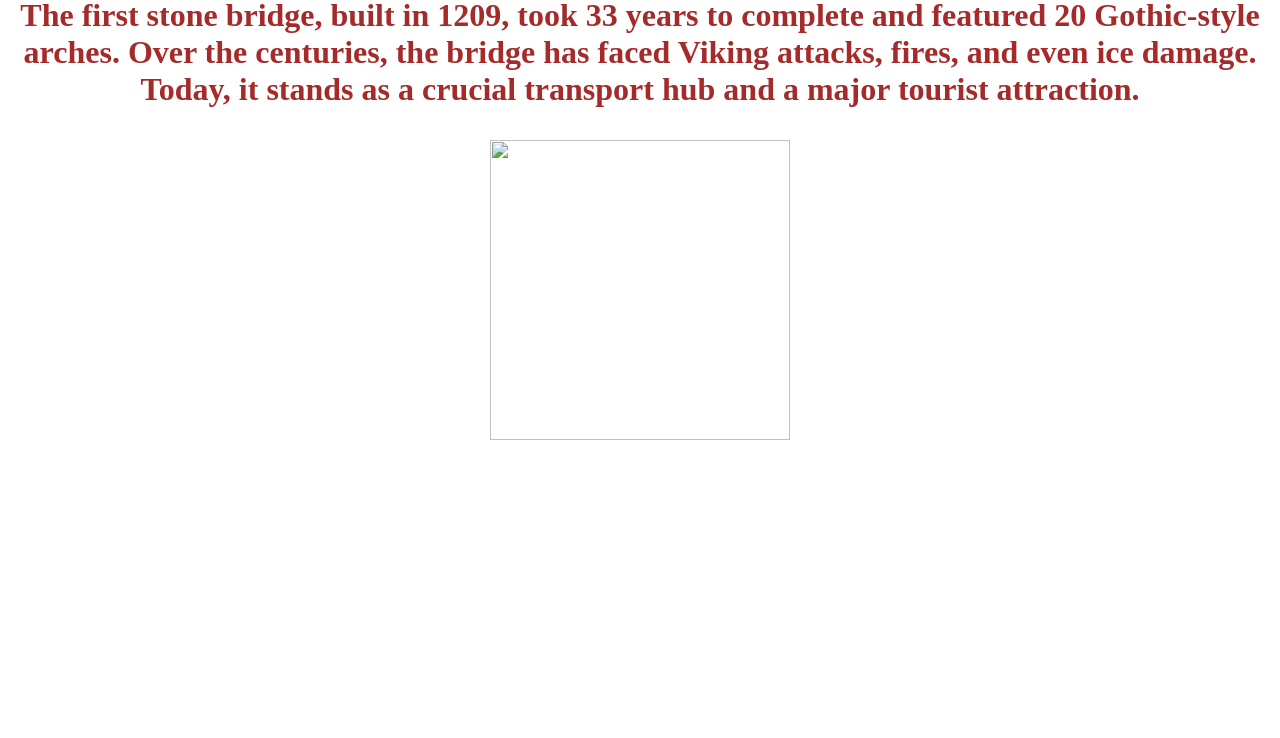
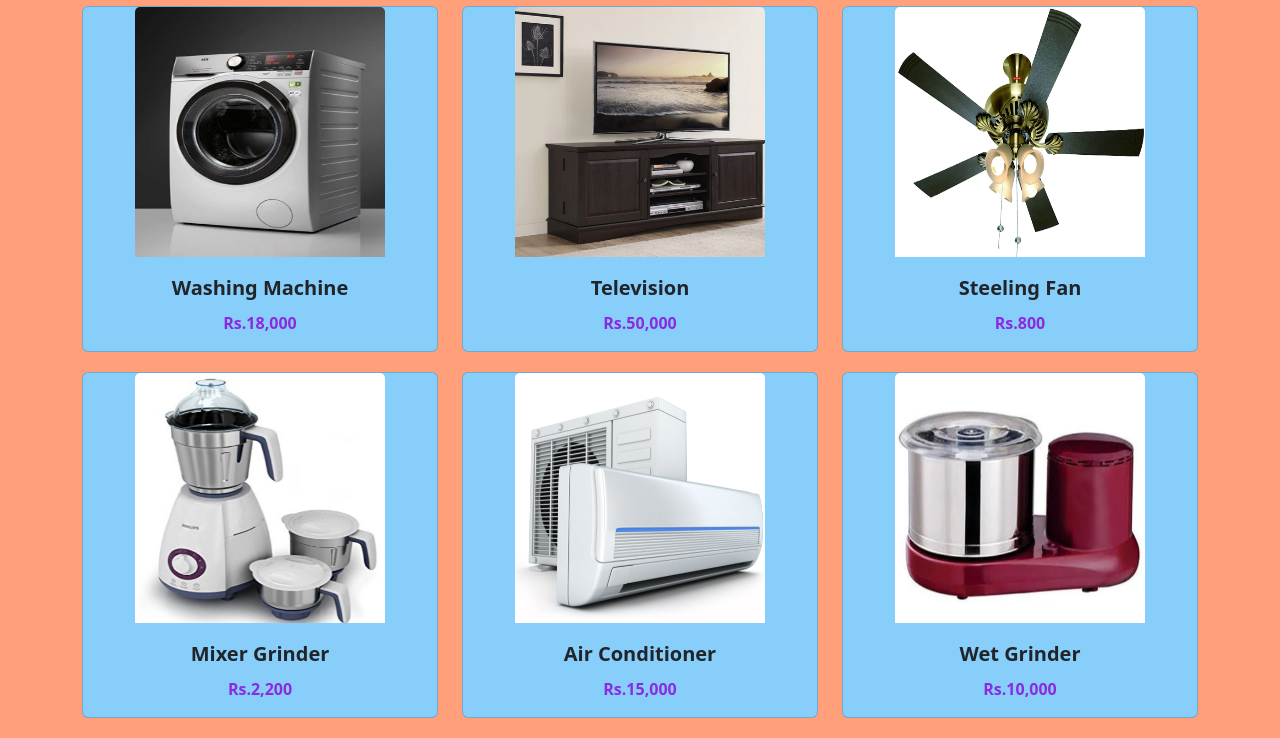
Before and after one commit to Prathibaa07/Boot-Grid, a plain HTML site: page index.html in a window 1280 px wide. Shown: the part 80-818 px from the top of the page. Drawn offline with nearby package versions, Linux system fonts and the light colour scheme.

Commit message:
index.html

```diff
--- a/index.html
+++ b/index.html
@@ -1,24 +1,87 @@
 <head>
+    <link href="https://cdn.jsdelivr.net/npm/bootstrap@5.3.0/dist/css/bootstrap.min.css" rel="stylesheet">
+    <meta name="viewport" content="width=device-width, initial-scale=1">
     <style>
         body{
-            background-image: url("London.jpeg.png") ;
-            background-repeat:repeat ;
-            background-size: cover;
+            background-color: lightsalmon;
         }
-        h1{
-            color: rgb(191, 255, 0);
+        .card{
+            margin-bottom: 20px;
+            background-color: lightskyblue;
+            align-items: center;
         }
-        p{
-            color: brown;
+        .card img{
+            width: 250px;
+            height: 250px;
+        }
+        .card-title{
+            font-size: 20px;
+            font-weight: bold;
+        }
+        .card-text{
+            color: blueviolet;
+            font-weight: bold;
         }
     </style>
-    </head>
-    <body>
-        <center>
-            <h1>London Bridge</h1>
-            <h1><p>The first stone bridge, built in 1209, took 33 years to complete and featured 20 Gothic-style arches. Over the centuries, the bridge has faced Viking attacks, fires, and even ice damage. Today, it stands as a crucial transport hub and a major tourist attraction.</p></h1>
-        </center>
-        <center>
-            <img src="London.jpeg.png" width="300px" height="300px">
-        </center>
-    </body>
+</head>
+<body>
+    <div class="container mt-4">
+        <h2 class="text-center mb-4">Our Products</h2>
+        <div class="row">
+            <div class="col-md-4 col-sm-6 col-12">
+                <div class="card">
+                    <img src="Washing machine.png" class="card-img-top" alt="Washing Machine">
+                    <div class="card-body text-center">
+                        <div class="card-title">Washing Machine</div>
+                        <p class="card-text">Rs.18,000</p>
+                    </div>
+                </div>
+            </div>
+            <div class="col-md-4 col-sm-6 col-12">
+                <div class="card">
+                    <img src="Telivision.png" class="card-img-top" alt="Television">
+                    <div class="card-body text-center">
+                        <div class="card-title">Television</div>
+                        <p class="card-text">Rs.50,000</p>
+                    </div>
+                </div>
+            </div>
+            <div class="col-md-4 col-sm-6 col-12">
+                <div class="card">
+                    <img src="Steeling fan.png" class="card-img-top" alt="Steeling Fan">
+                    <div class="card-body text-center">
+                        <div class="card-title">Steeling Fan</div>
+                        <p class="card-text">Rs.800</p>
+                    </div>
+                </div>
+            </div>
+            <div class="col-md-4 col-sm-6 col-12">
+                <div class="card">
+                    <img src="Mixer Grinder.png" class="card-img-top" alt="Mixer Grinder">
+                    <div class="card-body text-center">
+                        <div class="card-title">Mixer Grinder</div>
+                        <p class="card-text">Rs.2,200</p>
+                    </div>
+                </div>
+            </div>
+            <div class="col-md-4 col-sm-6 col-12">
+                <div class="card">
+                    <img src="Air Conditioner.png" class="card-img-top" alt="Air Conditioner">
+                    <div class="card-body text-center">
+                        <div class="card-title">Air Conditioner</div>
+                        <p class="card-text">Rs.15,000</p>
+                    </div>
+                </div>
+            </div>
+            <div class="col-md-4 col-sm-6 col-12">
+                <div class="card">
+                    <img src="Wet grinder.png" class="card-img-top" alt="Wet Grinder">
+                    <div class="card-body text-center">
+                        <div class="card-title">Wet Grinder</div>
+                        <p class="card-text">Rs.10,000</p>
+                    </div>
+                </div>
+            </div>
+        </div>
+    </div>
+</body>
```
